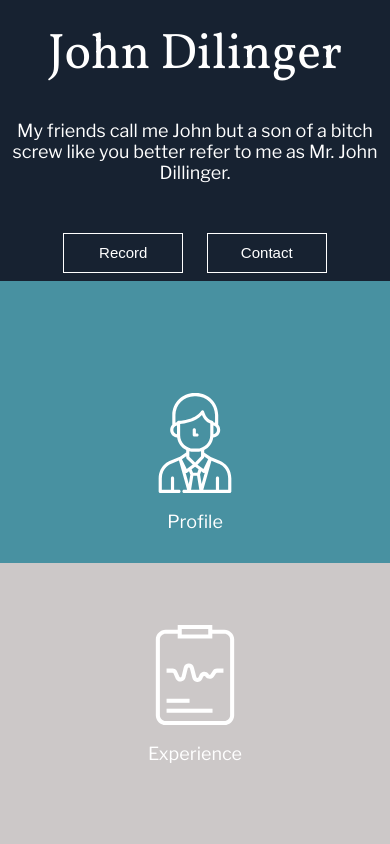
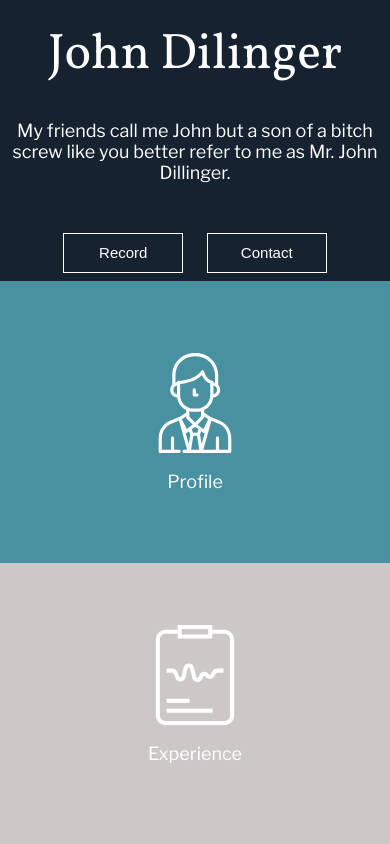
Before and after one commit to hsanchez7934/HS-static-comp-1-challenge, a plain HTML site: page index.html in a window 390 px wide. Shown: the top 844 px of the page. Drawn offline with nearby package versions, Linux system fonts and the light colour scheme.

Commit message:
more changes

```diff
--- a/style.css
+++ b/style.css
@@ -341,7 +341,6 @@ img:hover {
 
 #box2-image-text-container {
   width: 50%;
-  padding-top: 180px;
 }
 
 .image-text-container {
```
